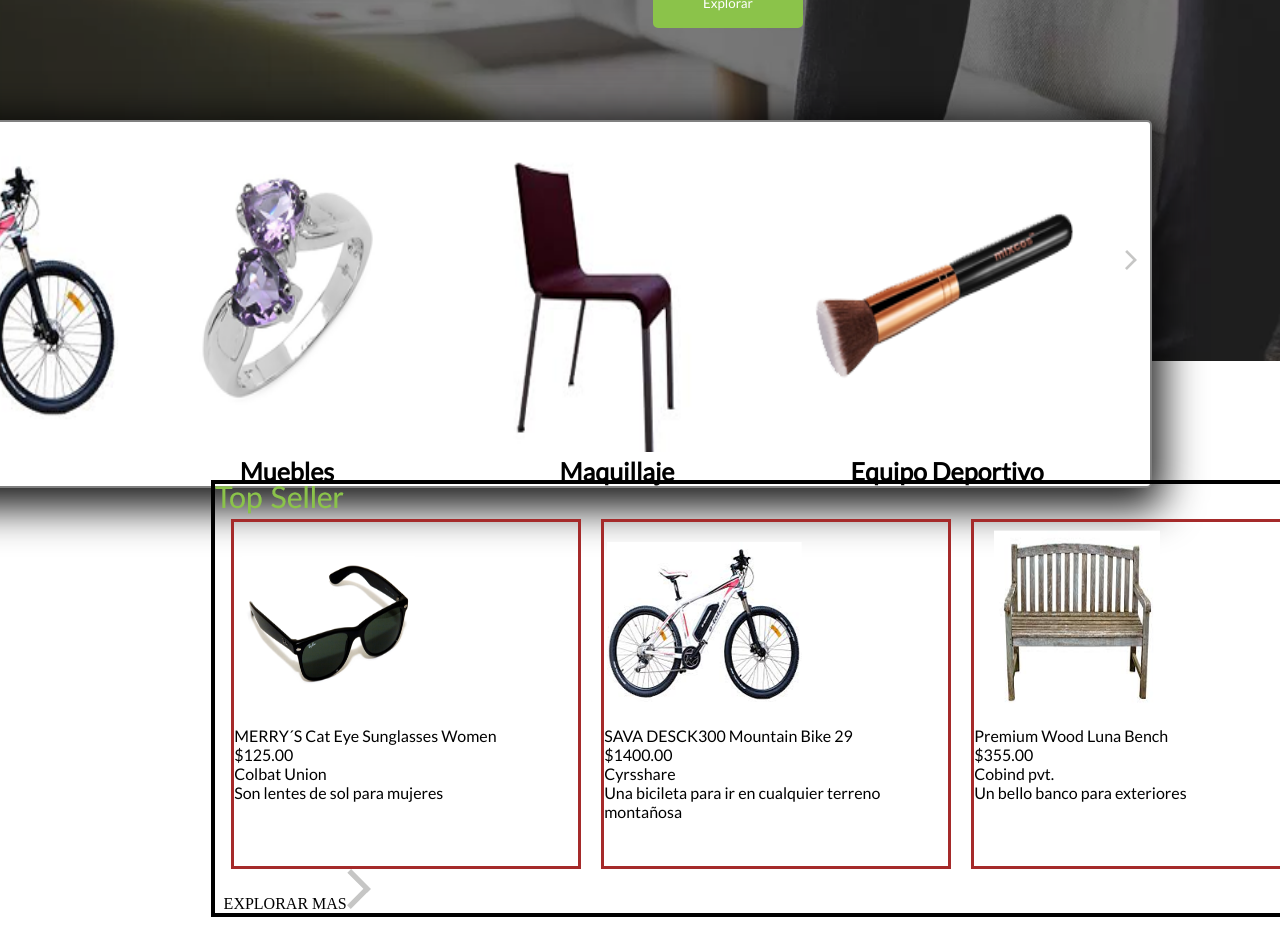
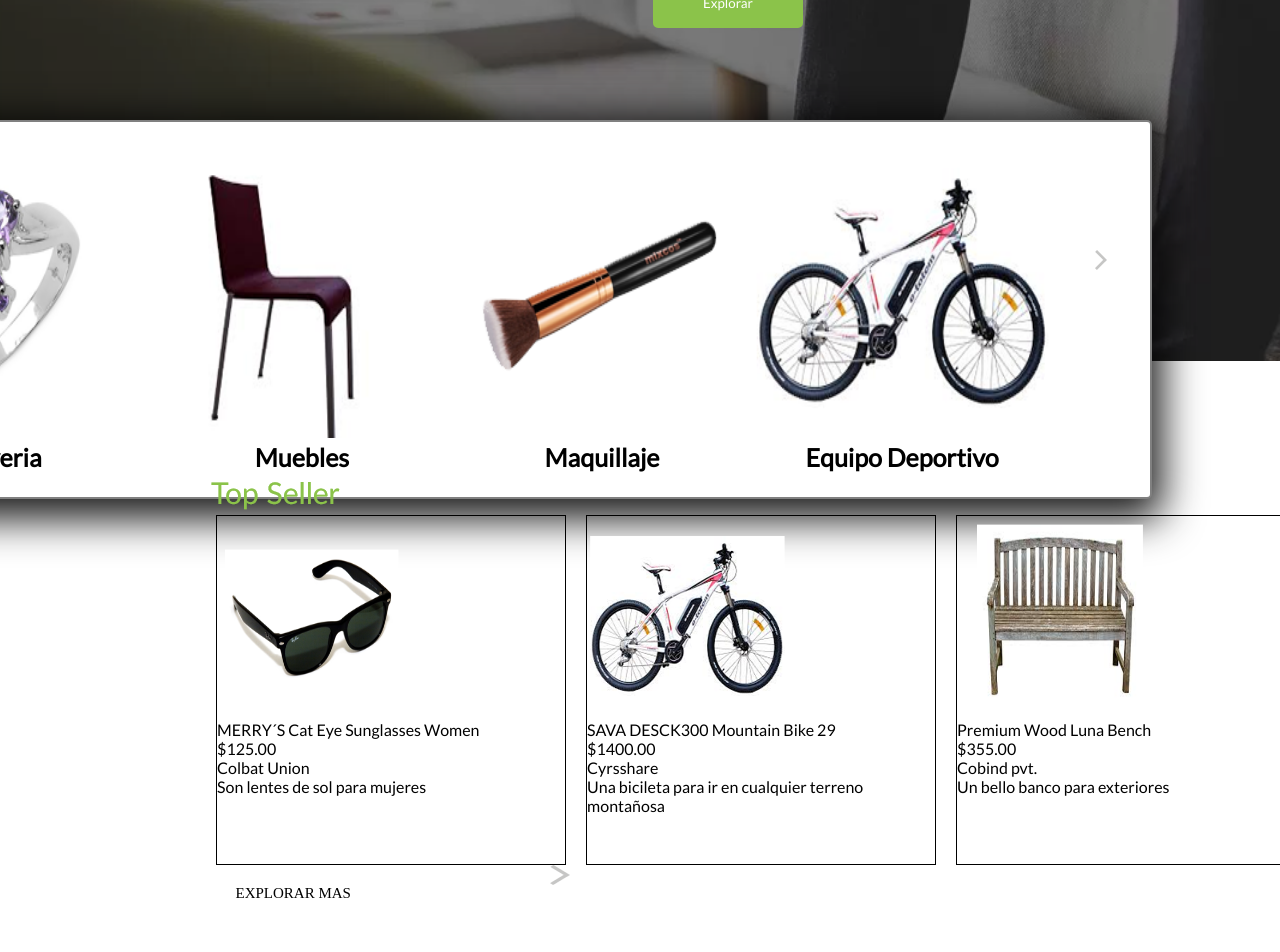
Before and after one commit to M1st3rAng3l/SHOPPER, a React (Create React App) app: page / in a window 1280 px wide. Shown: the part 600-1552 px from the top of the page. Built offline with nearby package versions, Linux system fonts and the light colour scheme.

Commit message:
homepage 90 porciento

```diff
--- a/src/components/carousel.js
+++ b/src/components/carousel.js
@@ -10,10 +10,10 @@
 
 function Carousel() {
   const categories = [
-    { id: "00", name: "Joyeria", image: img1 },
-    { id: "01", name: "Muebles", image: img2 },
-    { id: "02", name: "Maquillaje", image: img3 },
-    { id: "03", name: "Equipo Deportivo", image: img4 },
+    { id: "00", name: "Joyeria", image: img2 },
+    { id: "01", name: "Muebles", image: img3 },
+    { id: "02", name: "Maquillaje", image: img4 },
+    { id: "03", name: "Equipo Deportivo", image: img1 },
     { id: "04", name: "Hardware", image: img5 }
   ];
 
--- a/src/components/galeria.js
+++ b/src/components/galeria.js
@@ -24,9 +24,9 @@
         {id:'01', imagen: img2, distribuidora:'Electra', name:'Mueble Elegante Fino', precio: '1345.75'},
         {id:'02', imagen: img3, distribuidora:'Sonic', name:'Gafas de Realidad Virtual', precio:'3350.55'},
         {id:'03', imagen: img4, distribuidora:'Electra', name:'Mueble Elegante Fino', precio: '1345.75'},
-        {id:'04', imagen: img5, distribuidora:'Sonic', name:'Gafas de Realidad Virtual', precio:'3350.55'},
-        {id:'05', imagen: img6, distribuidora:'Electra', name:'Mueble Elegante Fino', precio: '1345.75'},
-        {id:'06', imagen: img7, distribuidora:'Sonic', name:'Gafas de Realidad Virtual', precio:'3350.55'},
+        {id:'04', imagen: img5, distribuidora:'Electra', name:'Cama Familiar ', precio:'1350.55'},
+        {id:'05', imagen: img6, distribuidora:'ShoesMx', name:'Zapatilla Elegante', precio: '600'},
+        {id:'06', imagen: img7, distribuidora:'ShoesMx', name:'Bota de Alta Resistencia', precio:'650.55'},
         {id:'07', imagen: img8, distribuidora:'Electra', name:'Mueble Elegante Fino', precio: '1345.75'},
         {id:'08', imagen: img9, distribuidora:'Sonic', name:'Gafas de Realidad Virtual', precio:'3350.55'},
         {id:'09', imagen: img10, distribuidora:'Electra', name:'Mueble Elegante Fino', precio: '1345.75'},
--- a/src/components/topSeller.js
+++ b/src/components/topSeller.js
@@ -62,7 +62,10 @@
             <p className="text">{e.description}</p>
           </div>
         ))}
-         <p className="btnOption">EXPLORAR MAS<img src={right} alt="iconRight"/></p>
+
+         <p className="btnOption">EXPLORAR MAS </p>
+         <img src={right} alt="iconRight" className="btnRight"/>
+
       </div>
 
     </div>
--- a/src/css/carousel.css
+++ b/src/css/carousel.css
@@ -31,8 +31,9 @@
 }
 
 .imgCollection{
-    width: 330px;
-    height: 330px;
+    width: 300px;
+    height: 300px;
+    margin-top: 1em;
 
 }
 
@@ -40,6 +41,7 @@
     text-align: center;
     font-family: 'Lato', sans-serif;
     font-size: 25px;
+    margin-bottom: 1em;
 }
 
 .imagenC:hover{
--- a/src/css/header.css
+++ b/src/css/header.css
@@ -80,3 +80,11 @@
     padding-right: 10px;
     margin-right: 20px;
 }
+
+.iconBoton{
+    padding-top: 10px;
+}
+
+.imgLogo{
+    padding-left: 2em;
+}
--- a/src/css/topSeller.css
+++ b/src/css/topSeller.css
@@ -5,7 +5,6 @@
 }
 
 .mainBox1{
-    border: 4px solid black;
     width: 1500px;
     height: auto;
     position: absolute;
@@ -17,12 +16,12 @@
 
 
 .dataBox{
-    border: 3px solid brown;
+    border: 1px solid black;
     width:350px;
     height: 350px;
     margin-top: 35px;
     position: relative;
-    right: 40%;
+    right: 43%;
     margin-right: 20px;
     animation-duration: 4s
 }
@@ -36,6 +35,15 @@
 
 }
 
+
+
 .btnOption{
+font-size: 15px;
+margin-top: 20px;
 
 }
+
+.btnRight{
+    width: 20px;
+    height: 20px;
+}
```
